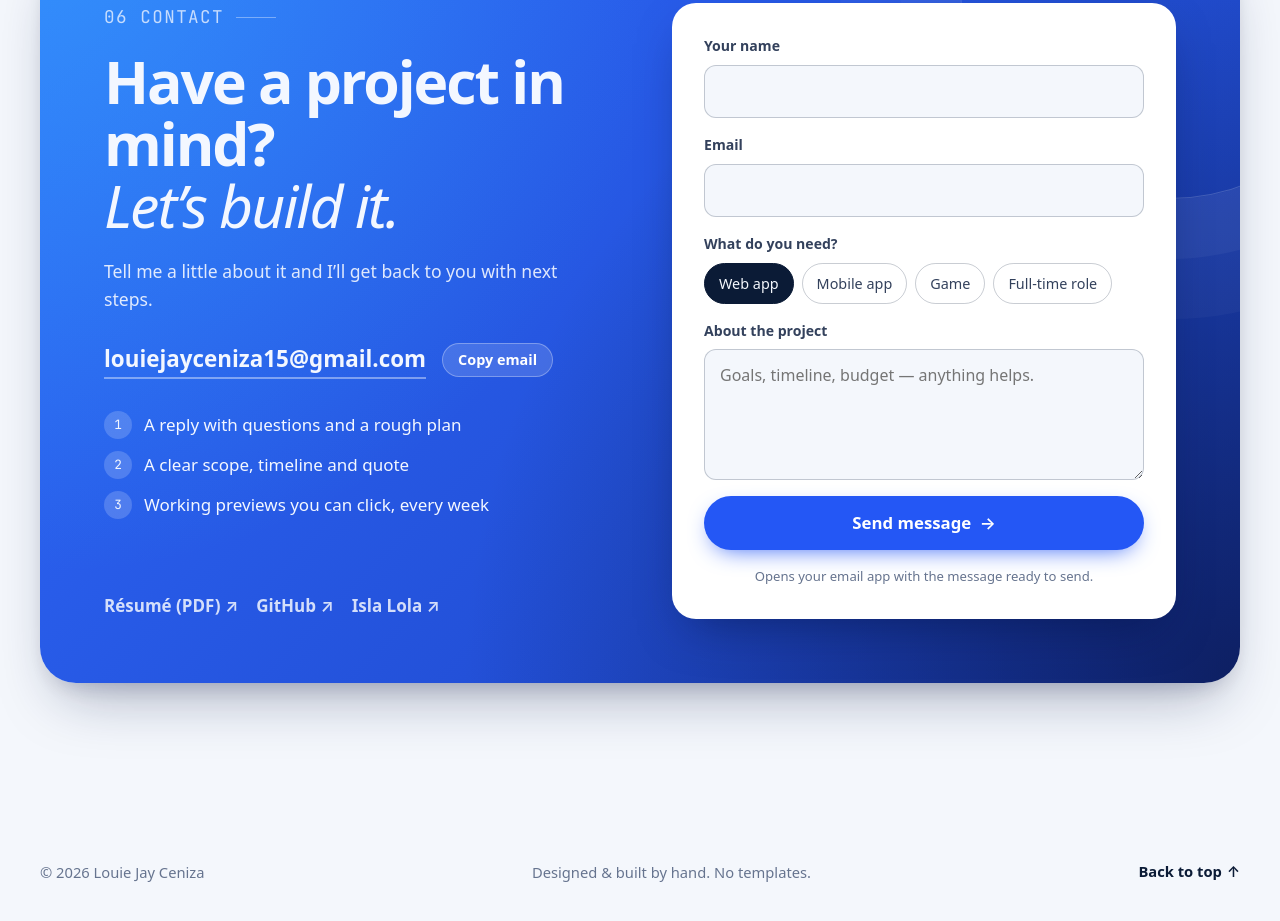
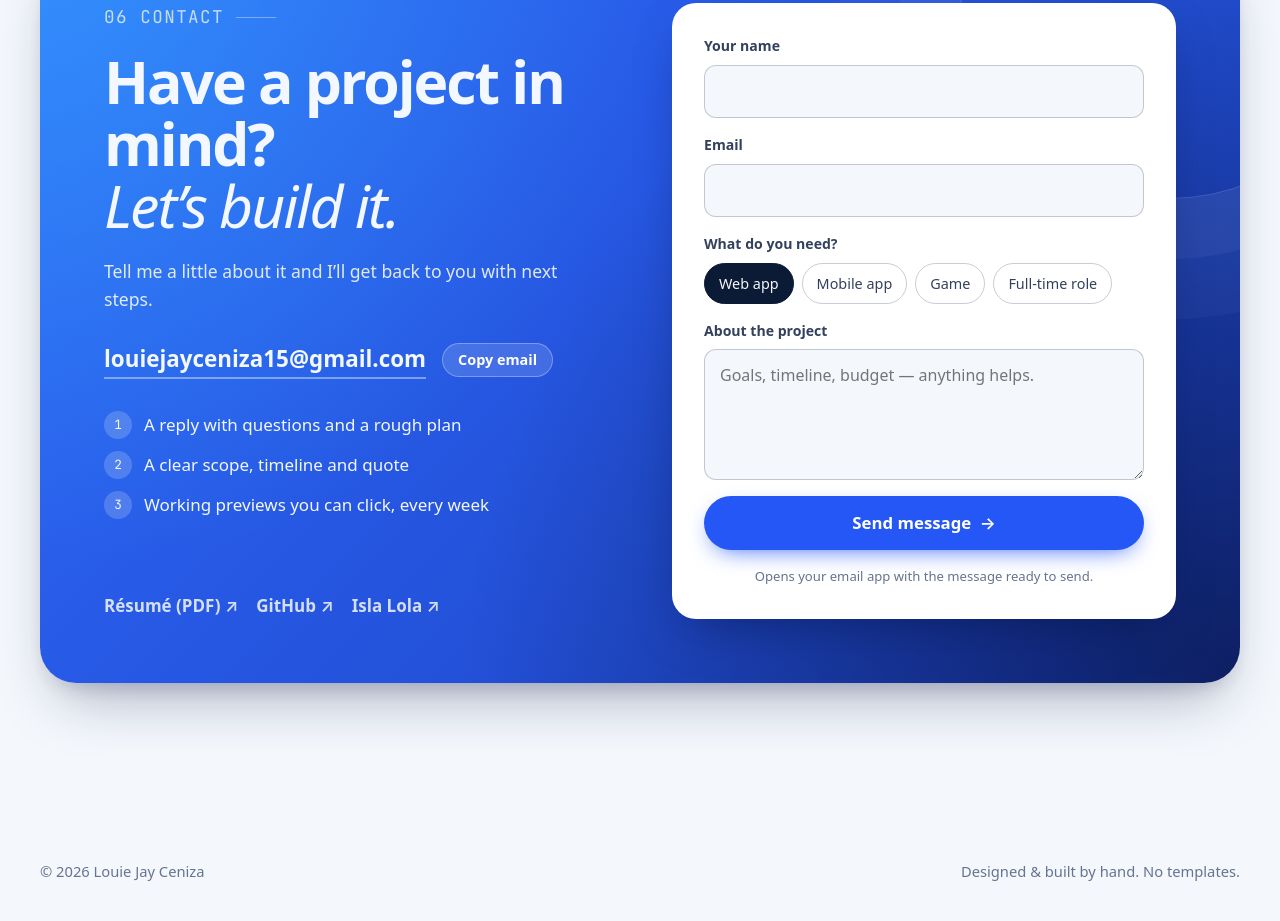
Before and after one commit to imortal2001/portfolio, a website built with Vite: page index.html in a window 1280 px wide. Shown: the part 9664-10585 px from the top of the page. Built offline with nearby package versions, Linux system fonts and the light colour scheme.

Commit message:
Remove footer Back to top link (floating button covers it)
Co-Authored-By: Claude Opus 5.5 <noreply@anthropic.com>

```diff
--- a/index.html
+++ b/index.html
@@ -509,7 +509,6 @@
     <div class="container footer__inner">
       <p>© <span data-year>2026</span> Louie Jay Ceniza</p>
       <p class="footer__made">Designed &amp; built by hand. No templates.</p>
-      <a href="#top" class="link-arrow">Back to top <span aria-hidden="true">↑</span></a>
     </div>
   </footer>
 
--- a/src/styles.css
+++ b/src/styles.css
@@ -519,7 +519,6 @@ p { margin: 0; }
    ========================================================================== */
 .footer { padding: 36px 0 44px; color: var(--muted); font-size: .92rem; }
 .footer__inner { display: flex; flex-wrap: wrap; justify-content: space-between; align-items: center; gap: 12px 24px; }
-.footer .link-arrow { color: var(--ink); }
 .to-top {
   position: fixed; right: max(20px, env(safe-area-inset-right)); bottom: max(20px, env(safe-area-inset-bottom)); z-index: 55;
   display: grid; place-items: center; width: 52px; height: 52px; border-radius: 50%;
```
